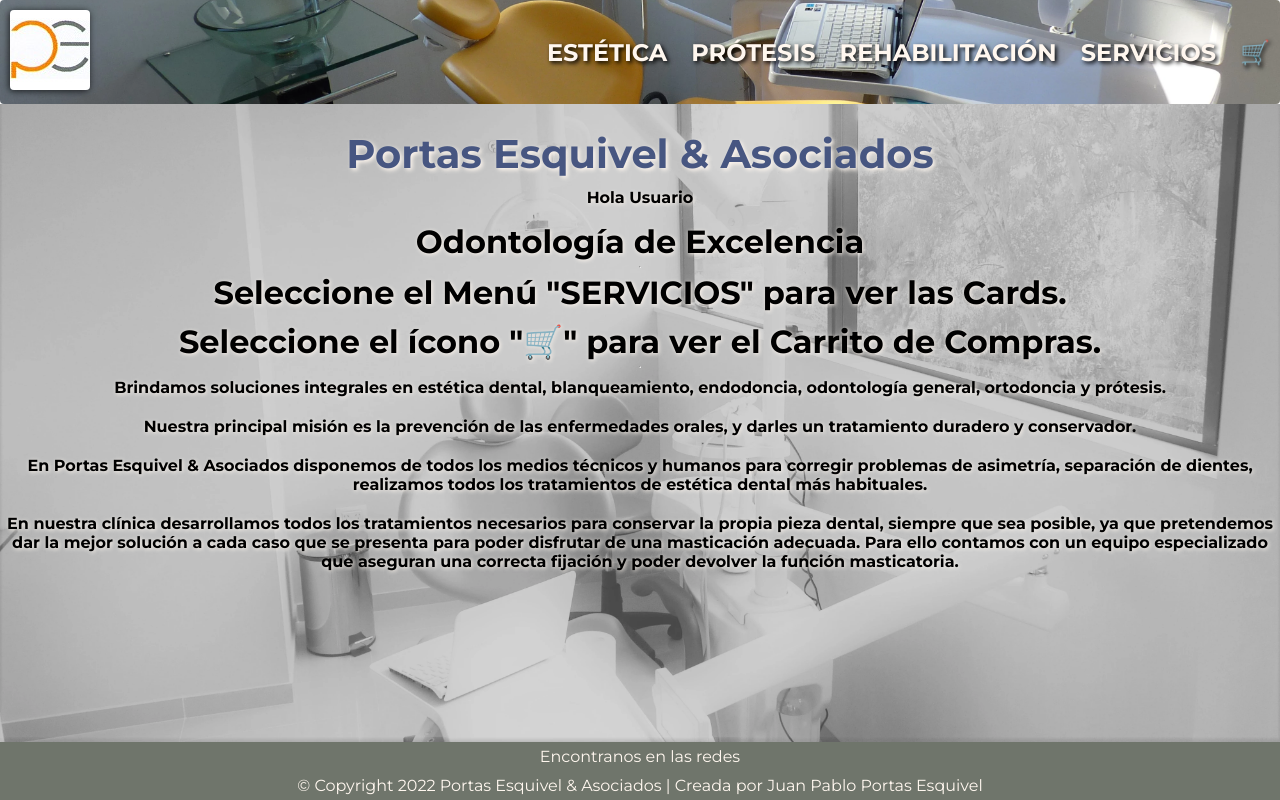
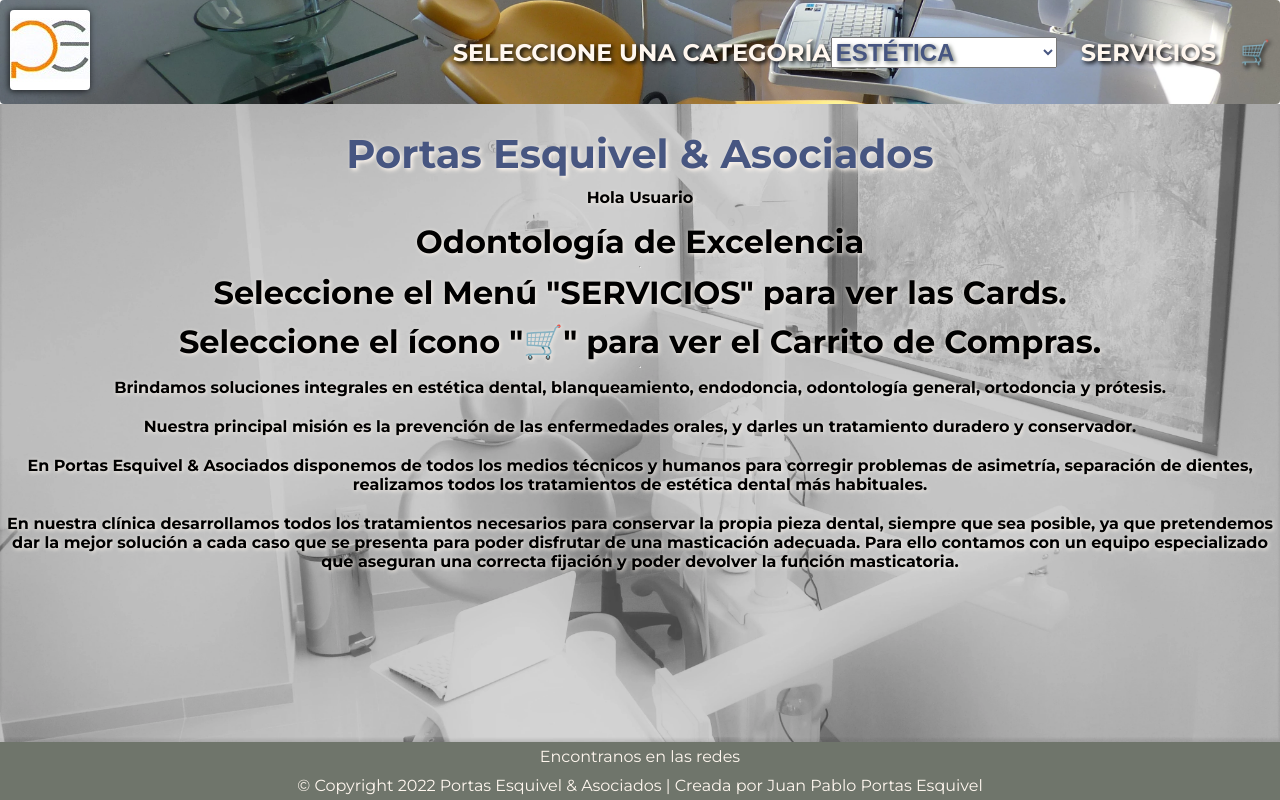
Before and after one commit to ElYonpol/app-jppe, a React (Create React App) app: page / in a window 1280 px wide. Built offline with nearby package versions, Linux system fonts and the light colour scheme.

Commit message:
Entrega Final

```diff
--- a/src/components/NavBar/NavBar.css
+++ b/src/components/NavBar/NavBar.css
@@ -37,6 +37,27 @@ header {
 	padding: 5px;
 }
 
+.nav__list {
+	font-size: 1.5rem;
+	color: #fff7ef;
+	text-transform: uppercase;
+	font-weight: bold;
+	list-style: none;
+	display: inline-block;
+	align-self: center;
+	text-shadow: 2px 2px 4px black;
+}
+
+.dropdown--nav__list {
+	font-size: 1.5rem;
+	color: #475681;
+	text-transform: uppercase;
+	font-weight: bold;
+	list-style: none;
+	display: inline-block;
+	text-shadow: 2px 2px 4px #6f756b;
+}
+
 .nav__list li {
 	font-size: 1.5rem;
 	margin-left: 1.5rem;
--- a/src/components/NavBar/NavBar.jsx
+++ b/src/components/NavBar/NavBar.jsx
@@ -19,22 +19,28 @@ export default function NavBar() {
 						</Link>
 					</div>
 					<div className="col">
-						<ul className="nav__list">
-							<li>
-								<Link to="/category/Estética" className="nav__link">
+						<label for="services" className="nav__list">
+							Seleccione una categoría
+						</label>
+						<select name="services" id="services" className="dropdown--nav__list">
+							<option value="Estética" className="dropdown--nav__list">
+								<Link to="/category/Estética" className="dropdown--nav__list">
 									Estética
 								</Link>
-							</li>
-							<li>
-								<Link to="/category/Prótesis" className="nav__link">
+							</option>
+							<option value="Prótesis" className="dropdown--nav__list">
+								<Link to="/category/Prótesis" className="dropdown--nav__list">
 									Prótesis
 								</Link>
-							</li>
-							<li>
-								<Link to="/category/Rehabilitación" className="nav__link">
+							</option>
+							<option value="Rehabilitación" className="dropdown--nav__list">
+								<Link to="/category/Rehabilitación" className="dropdown--nav__list">
 									Rehabilitación
 								</Link>
-							</li>
+							</option>
+						</select>
+
+						<ul className="nav__list">
 							<li>
 								<Link to="/servicios" className="nav__link">
 									Servicios
```
